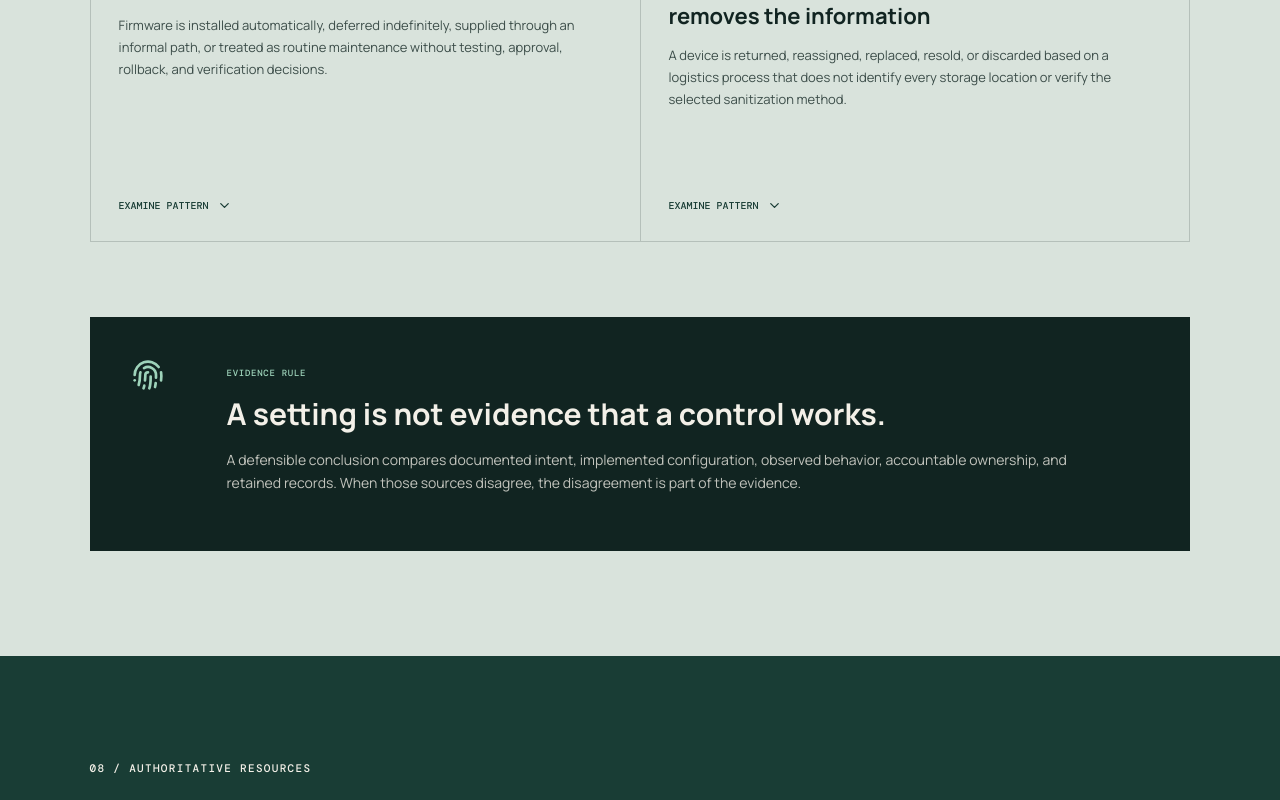
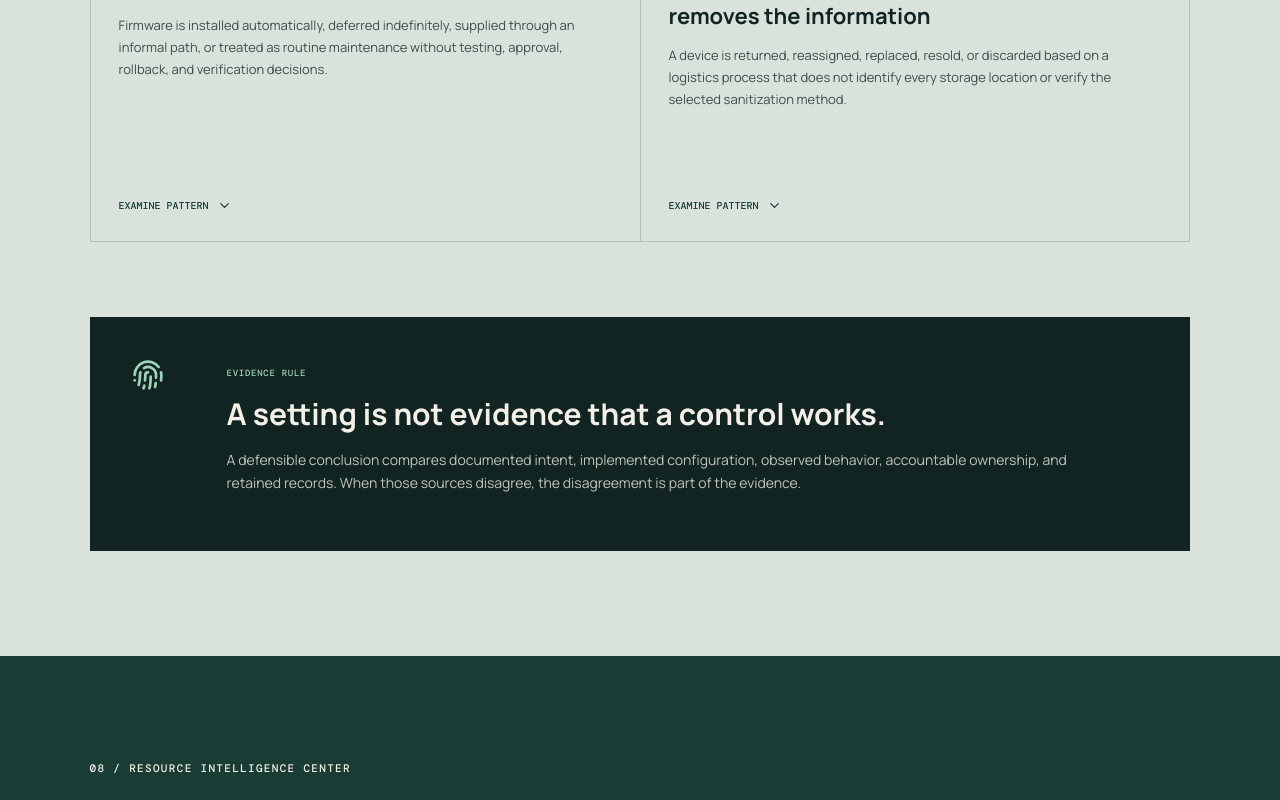
Before and after one commit to KFreymatrixbusinessbiz/Output-Security-Institute, a React (Vite) app: page / in a window 1280 px wide. Shown: the part 11200-12000 px from the top of the page. Built offline with nearby package versions, Linux system fonts and the light colour scheme; a web font is replaced by a local one.

Commit message:
Add files via upload

```diff
--- a/src/App.jsx
+++ b/src/App.jsx
@@ -117,16 +117,43 @@ const industries = [
 ]
 
 const resources = [
-  {type:'FOUNDATION', title:'NIST Cybersecurity Framework 2.0', text:'A taxonomy of cybersecurity outcomes for organizations of any size, sector, or maturity.', url:'https://www.nist.gov/cyberframework'},
-  {type:'CONTROLS', title:'NIST Cybersecurity and Privacy Reference Tool', text:'Explore NIST publications, controls, mappings, and machine-readable resources.', url:'https://csrc.nist.gov/projects/cprt/catalog'},
-  {type:'CUI', title:'NIST Protecting CUI Project', text:'Current publications and supporting resources for safeguarding Controlled Unclassified Information.', url:'https://csrc.nist.gov/projects/protecting-controlled-unclassified-information'},
-  {type:'HEALTHCARE', title:'HHS HIPAA Security Rule', text:'Official HHS guidance for administrative, physical, and technical safeguards protecting electronic protected health information.', url:'https://www.hhs.gov/hipaa/for-professionals/security/index.html'},
-  {type:'CRIMINAL JUSTICE', title:'FBI CJIS Security Policy Resource Center', text:'The current CJIS Security Policy and supporting resources for protecting criminal justice information.', url:'https://www.fbi.gov/services/cjis/cjis-security-policy-resource-center'},
-  {type:'PAYMENT DATA', title:'PCI SSC Document Library', text:'Current PCI Security Standards Council publications, including the active PCI DSS revision and supporting guidance.', url:'https://www.pcisecuritystandards.org/document_library/'},
-  {type:'ZERO TRUST', title:'NIST SP 800-207', text:'Zero Trust Architecture principles for resource access, policy enforcement, and continuous evaluation.', url:'https://csrc.nist.gov/pubs/sp/800/207/final'},
-  {type:'VULNERABILITIES', title:'CISA Known Exploited Vulnerabilities Catalog', text:'Authoritative catalog of vulnerabilities known to be exploited in the wild.', url:'https://www.cisa.gov/known-exploited-vulnerabilities-catalog'},
-  {type:'DISPOSITION', title:'NIST SP 800-88 Rev. 1', text:'Guidance for media sanitization and disposition decisions.', url:'https://csrc.nist.gov/pubs/sp/800/88/r1/final'}
+  {category:'Foundations', type:'RISK FRAMEWORK', publisher:'NIST', title:'Cybersecurity Framework 2.0', text:'A taxonomy of cybersecurity outcomes for organizations of any size, sector, or maturity.', use:'Organize output-security outcomes and connect them to enterprise risk governance.', applies:'All sectors', url:'https://www.nist.gov/cyberframework'},
+  {category:'Foundations', type:'CONTROL REFERENCE', publisher:'NIST', title:'Cybersecurity and Privacy Reference Tool', text:'Explore NIST publications, controls, mappings, and machine-readable resources.', use:'Trace an operational question to authoritative controls and related publications.', applies:'All sectors', url:'https://csrc.nist.gov/projects/cprt/catalog'},
+  {category:'Foundations', type:'CONTROL CATALOG', publisher:'NIST', title:'SP 800-53 Rev. 5', text:'A comprehensive catalog of security and privacy controls for information systems and organizations.', use:'Select and tailor control objectives after risk, categorization, and system boundaries are understood.', applies:'Federal and adaptable use', url:'https://csrc.nist.gov/pubs/sp/800/53/r5/upd1/final'},
+  {category:'Foundations', type:'ZERO TRUST', publisher:'NIST', title:'SP 800-207', text:'Zero Trust Architecture principles for resource access, policy enforcement, and continuous evaluation.', use:'Challenge implicit trust based on device location, ownership, or traditional treatment as office equipment.', applies:'Architecture and access', url:'https://csrc.nist.gov/pubs/sp/800/207/final'},
+  {category:'Federal & CUI', type:'CUI PROGRAM', publisher:'NIST', title:'Protecting CUI Project', text:'Current publications and supporting resources for safeguarding Controlled Unclassified Information.', use:'Identify current CUI publications and determine which requirements belong in the governed boundary.', applies:'CUI environments', url:'https://csrc.nist.gov/projects/protecting-controlled-unclassified-information'},
+  {category:'Federal & CUI', type:'CUI REQUIREMENTS', publisher:'NIST', title:'SP 800-171 Rev. 3', text:'Security requirements for protecting CUI in nonfederal systems and organizations.', use:'Establish applicable requirements for output components that process, store, or transmit CUI.', applies:'Nonfederal CUI systems', url:'https://csrc.nist.gov/pubs/sp/800/171/r3/final'},
+  {category:'Federal & CUI', type:'ASSESSMENT', publisher:'NIST', title:'SP 800-171A Rev. 3', text:'Assessment procedures and objectives corresponding to the SP 800-171 requirements.', use:'Plan what must be examined, interviewed, and tested to support a defensible assessment conclusion.', applies:'CUI assessment', url:'https://csrc.nist.gov/pubs/sp/800/171/a/r3/final'},
+  {category:'Sector Requirements', type:'HEALTHCARE', publisher:'HHS', title:'HIPAA Security Rule', text:'Official guidance for administrative, physical, and technical safeguards protecting electronic protected health information.', use:'Connect output workflows involving ePHI to the covered entity or business associate safeguard analysis.', applies:'Healthcare', url:'https://www.hhs.gov/hipaa/for-professionals/security/index.html'},
+  {category:'Sector Requirements', type:'CRIMINAL JUSTICE', publisher:'FBI', title:'CJIS Security Policy Resource Center', text:'The current CJIS Security Policy and supporting resources for protecting criminal justice information.', use:'Evaluate devices, applications, access, logs, service, and physical output that handle CJI.', applies:'Criminal justice', url:'https://www.fbi.gov/services/cjis/cjis-security-policy-resource-center'},
+  {category:'Sector Requirements', type:'PAYMENT DATA', publisher:'PCI SSC', title:'Document Library', text:'Current PCI Security Standards Council publications, including PCI DSS and supporting guidance.', use:'Determine whether output systems store, process, transmit, display, or affect the security of payment account data.', applies:'Payment environments', url:'https://www.pcisecuritystandards.org/document_library/'},
+  {category:'Sector Requirements', type:'FINANCIAL DATA', publisher:'FTC', title:'Safeguards Rule Guidance', text:'Official business guidance explaining the FTC Safeguards Rule and covered financial institutions.', use:'Frame administrative, technical, physical, service-provider, and incident obligations around customer information.', applies:'Covered financial institutions', url:'https://www.ftc.gov/business-guidance/resources/ftc-safeguards-rule-what-your-business-needs-know'},
+  {category:'Sector Requirements', type:'STUDENT RECORDS', publisher:'U.S. Department of Education', title:'FERPA', text:'Official resources concerning privacy rights and protections for student education records.', use:'Determine where output, scanning, release, custody, and disposal intersect with protected education records.', applies:'Education', url:'https://studentprivacy.ed.gov/ferpa'},
+  {category:'Vulnerability & Lifecycle', type:'EXPLOITED VULNERABILITIES', publisher:'CISA', title:'Known Exploited Vulnerabilities Catalog', text:'The authoritative catalog of vulnerabilities known to be exploited in the wild.', use:'Prioritize remediation and compensating-control decisions using evidence of active exploitation.', applies:'Vulnerability management', url:'https://www.cisa.gov/known-exploited-vulnerabilities-catalog'},
+  {category:'Vulnerability & Lifecycle', type:'DISPOSITION', publisher:'NIST', title:'SP 800-88 Rev. 1', text:'Guidance for media sanitization, verification, and disposition decisions.', use:'Govern stored jobs, logs, credentials, address books, removable media, and embedded storage at lifecycle transitions.', applies:'All information systems', url:'https://csrc.nist.gov/pubs/sp/800/88/r1/final'},
+  {category:'Vulnerability & Lifecycle', type:'SOFTWARE TRANSPARENCY', publisher:'CISA', title:'Software Bill of Materials', text:'Resources for understanding software components and improving software supply-chain transparency.', use:'Ask what embedded and supporting software exists, how it is tracked, and how component risk is communicated.', applies:'Software supply chain', url:'https://www.cisa.gov/topics/information-communications-technology-supply-chain-security/sbom'},
+  {category:'Procurement & Supply Chain', type:'SECURE PROCUREMENT', publisher:'CISA', title:'Secure by Demand Guide', text:'Questions and considerations designed to help customers demand secure products from technology manufacturers.', use:'Bring product-security expectations into procurement before selection, contracting, and deployment.', applies:'Technology acquisition', url:'https://www.cisa.gov/resources-tools/resources/secure-demand-guide'},
+  {category:'Procurement & Supply Chain', type:'PRODUCT RISK', publisher:'CISA', title:'Product Security Bad Practices', text:'A catalog of dangerous product-development practices with significant security implications.', use:'Identify product characteristics that should trigger deeper supplier questions or procurement conditions.', applies:'Product evaluation', url:'https://www.cisa.gov/resources-tools/resources/product-security-bad-practices'},
+  {category:'Procurement & Supply Chain', type:'SUPPLY CHAIN', publisher:'NIST', title:'SP 800-161 Rev. 1', text:'Cybersecurity supply-chain risk management practices for systems and organizations.', use:'Govern suppliers, service paths, components, software, updates, custody, and lifecycle dependencies.', applies:'Enterprise supply chain', url:'https://csrc.nist.gov/pubs/sp/800/161/r1/upd1/final'}
 ]
+
+function ResourceCenter(){
+  const categories=['All', ...new Set(resources.map(resource=>resource.category))]
+  const [category,setCategory]=useState('All')
+  const [query,setQuery]=useState('')
+  const normalized=query.trim().toLowerCase()
+  const filtered=resources.filter(resource=>(category==='All'||resource.category===category)&&(!normalized||[resource.title,resource.publisher,resource.type,resource.text,resource.use,resource.applies].join(' ').toLowerCase().includes(normalized)))
+  return <section className="section resources" id="resources" data-page="resources">
+    <div className="resource-copy"><div className="section-number">08 / RESOURCE INTELLIGENCE CENTER</div><h2>Find what applies.<br/>Then return to the source.</h2><p>Search primary government and standards resources by requirement, sector, lifecycle concern, or implementation purpose. Every result explains when it becomes useful and opens the authoritative publisher.</p></div>
+    <div className="resource-toolbar">
+      <label className="resource-search"><SearchCheck size={20}/><span className="sr-only">Search resources</span><input value={query} onChange={event=>setQuery(event.target.value)} placeholder="Search CUI, healthcare, disposition, procurement..."/></label>
+      <div className="resource-filters" aria-label="Resource categories">{categories.map(item=><button className={category===item?'active':''} type="button" key={item} onClick={()=>setCategory(item)}>{item}</button>)}</div>
+      <p className="resource-count">{filtered.length} authoritative {filtered.length===1?'resource':'resources'}</p>
+    </div>
+    <div className="resource-grid">{filtered.map(resource=><a className="resource-card" key={resource.title} href={resource.url} target="_blank" rel="noreferrer"><div className="resource-meta"><small>{resource.type}</small><b>{resource.publisher}</b></div><BookOpen size={25}/><h3>{resource.title}</h3><p>{resource.text}</p><div className="resource-use"><b>Use this when</b><p>{resource.use}</p><small>{resource.applies}</small></div><span>Open authoritative source <ExternalLink size={14}/></span></a>)}</div>
+    {filtered.length===0&&<div className="resource-empty"><SearchCheck size={28}/><h3>No matching resources</h3><p>Try a broader term or select All.</p></div>}
+  </section>
+}
 
 const tools = [
   {number:'01', title:'OICC Assessment Workbook', purpose:'Connect each OICC control objective to implementation, evidence, ownership, gaps, and the next decision.', use:['Initial discovery','Internal control review','Assessment preparation','Remediation planning'], file:'/tools/oicc-assessment-workbook.xlsx', format:'Excel workbook'},
@@ -232,10 +259,7 @@ function App(){
     <div className="evidence-rule"><Fingerprint size={32}/><div><span>EVIDENCE RULE</span><h3>A setting is not evidence that a control works.</h3><p>A defensible conclusion compares documented intent, implemented configuration, observed behavior, accountable ownership, and retained records. When those sources disagree, the disagreement is part of the evidence.</p></div></div>
   </section>
 
-  <section className="section resources" id="resources" data-page="resources">
-    <div className="resource-copy"><div className="section-number">08 / AUTHORITATIVE RESOURCES</div><h2>Start with the source.<br/>Then apply it to the boundary.</h2><p>OSI curates primary government and standards resources. Links open the authoritative publisher so readers can verify scope, revision, and applicability.</p></div>
-    <div className="resource-grid">{resources.map(r=><a className="resource-card" key={r.title} href={r.url} target="_blank" rel="noreferrer"><small>{r.type}</small><BookOpen size={25}/><h3>{r.title}</h3><p>{r.text}</p><span>Open authoritative source <ExternalLink size={14}/></span></a>)}</div>
-  </section>
+  <ResourceCenter/>
 
   <section className="section tools" id="tools" data-page="tools">
     <div className="section-number">09 / IMPLEMENTATION TOOLS</div>
```
Also changed, not shown: src/styles.css.
